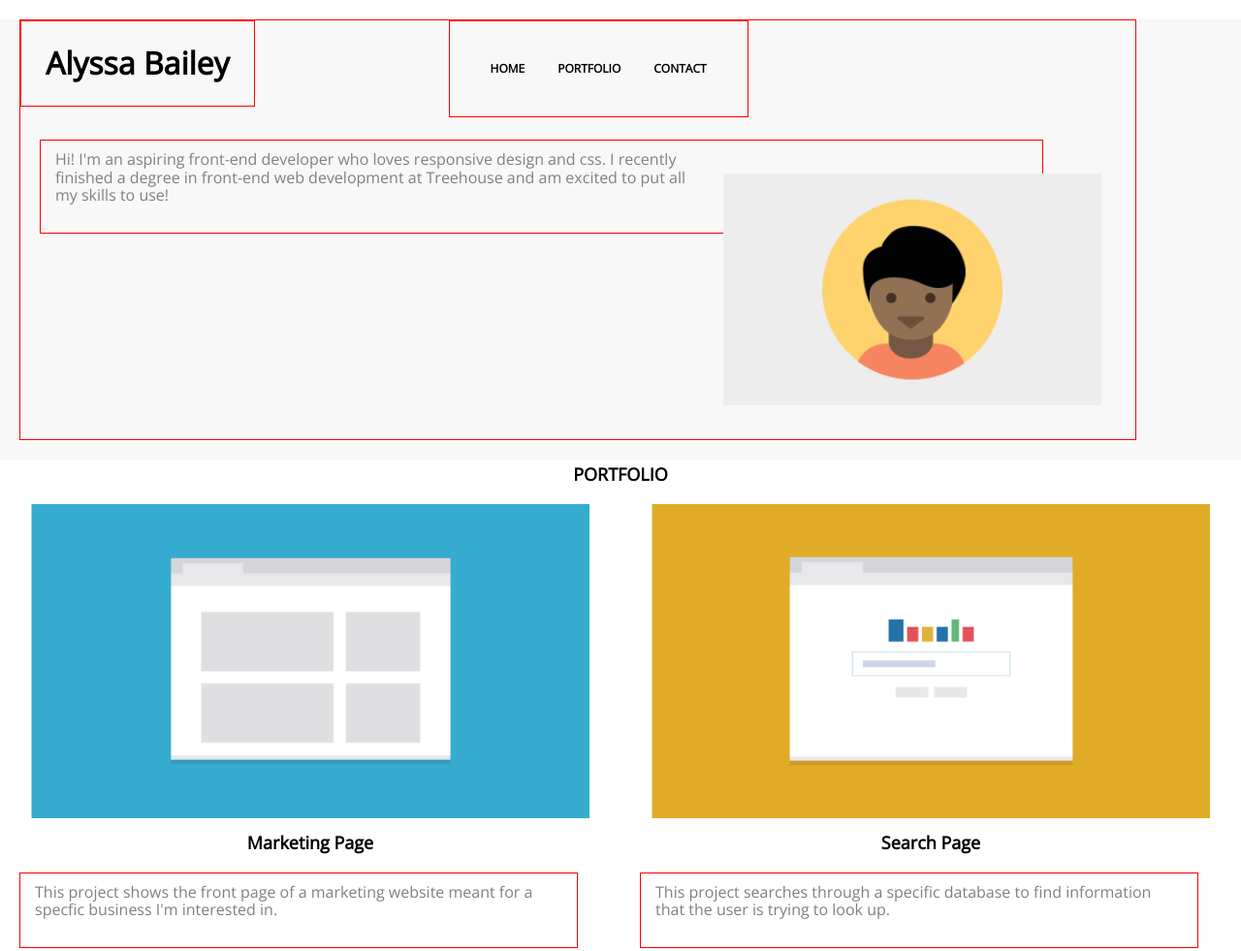
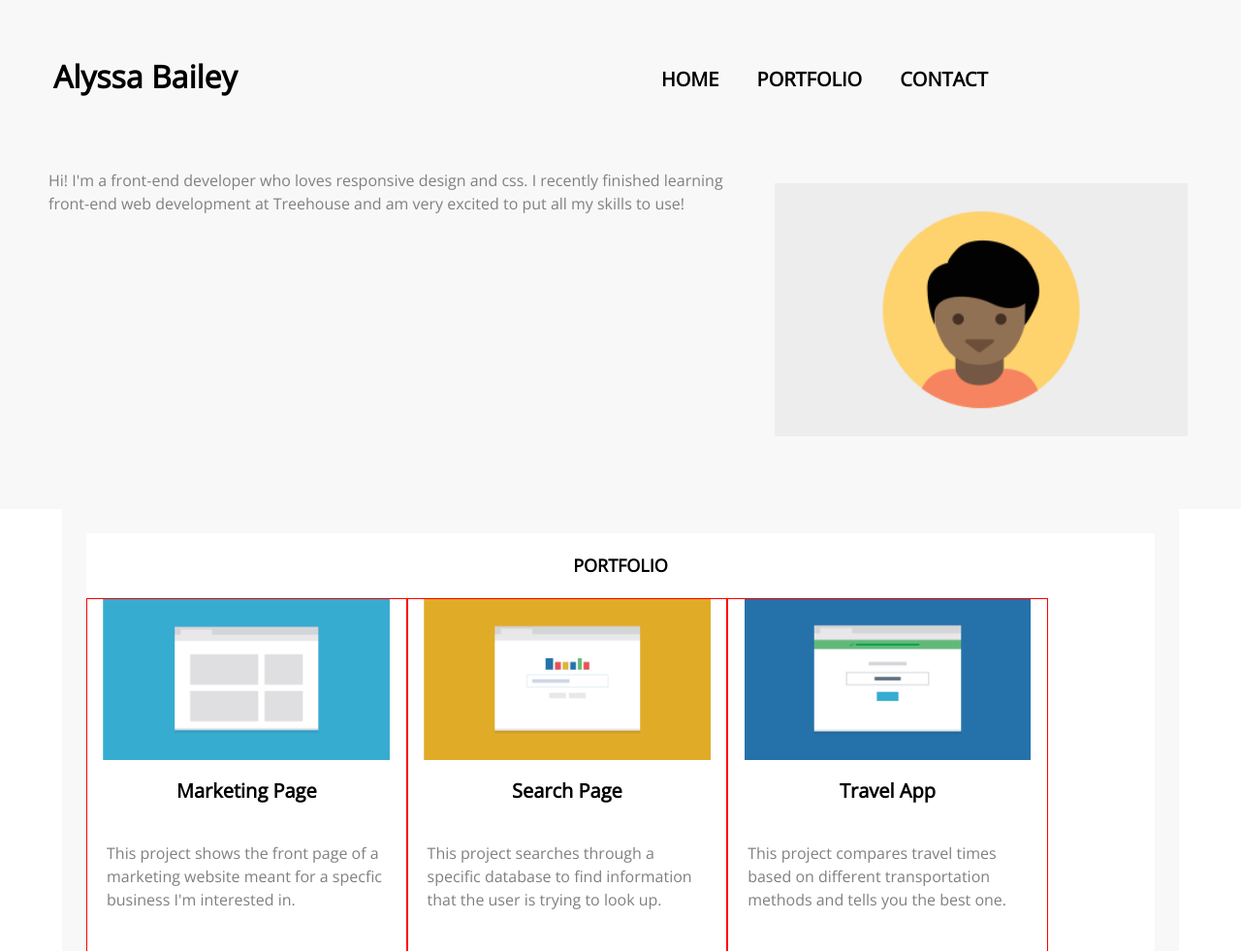
Before and after one commit to alyssalbailey/mobile-first, a plain HTML site: page index.html in a window 1280 px wide. Shown: the top 981 px of the page at 97% size. Drawn offline with nearby package versions, Linux system fonts and the light colour scheme.

Commit message:
3 Column Layout

```diff
--- a/css/styles.css
+++ b/css/styles.css
@@ -4,14 +4,20 @@
     box-sizing: border-box;
 }
 
-html, body {
+html,
+body {
    height: 100%;
    margin: 0;
    font-family: 'Open Sans', sans-serif;
+   line-height: 1.5;
    color: black;
    background-color: #ffffff;
 }
 
+.debug {
+    border: solid red 1px;
+
+}
 ul {
     list-style: none;
     padding-left: 0;
@@ -74,12 +80,13 @@ nav a {
 
 .contact {
     background-color: #F8F8F8;
-    padding-top: 10px;
-    width: 100%
+    padding-top:10px;
+    width: 100%;
 }
 
 .contact p {
     margin: 0px;
+    padding: 5px;
 }
 
 footer {
@@ -105,6 +112,8 @@ footer nav ul {
 
 .footer-nav {
     overflow: auto;
+    display: inline;
+    float: right;
 }
 
 .clearfix::after {
@@ -117,8 +126,10 @@ footer nav ul {
 
 @media (min-width: 320px) {
 
-    .portfolio-block, .portfolio-content {
+    .portfolio-block,
+    .portfolio-content {
         text-align: center;
+        max-width: 100%;
 
     }
 
@@ -143,6 +154,11 @@ footer nav ul {
         padding-right: 25px;
     }
 
+    .footer-nav {
+        overflow: auto;
+        display: inline;
+        float: right;
+    }
     .top {
         background-color: #F8F8F8;
         text-transform: uppercase;
@@ -163,12 +179,22 @@ footer nav ul {
 
 @media (min-width: 768px) {
 
+    h1 {
+        float: center;
+        padding: 25px 15 0 15;
+        margin: 5px;
+    }
+
     nav ul {
-        margin-left: 200px;
+        float: center;
+        overflow: auto;
+        margin: 0px;
     }
 
     nav ul li {
-        float: left;
+        float: center;
+        padding: 5px 0;
+        display: inline-block;
     }
 
     nav a {
@@ -180,35 +206,34 @@ footer nav ul {
         margin: 5px;
     }
 
-    .portfolio-block {
+    .portfolio-block p {
         text-align: left;
+        margin: 10px;
     }
 
     .student-portrait {
-        width: 45%;
+        width: 40%;
         float: right;
-        padding: 15px;
+        display: inline-block;
+        padding: 20px;
+        margin-bottom: 20px;
 
     }
 
-    .column-one {
+    .column-one,
+    .column-two {
         float:left;
-        width: 50%;
-
-    }
-
-    .column-two {
-        float: right;
         width: 50%;
     }
 
-    h2 {
-        font-size: 18px;
+    .portfolio-example {
+        min-height: 400px;
+        border: 1px red solid;
     }
 
-    p {
-        margin-right: 10px;
-        margin-left: 10px;
+    .portfolio-content {
+        width: 90%;
+        margin: 0 auto;
     }
 
     .top {
@@ -216,7 +241,6 @@ footer nav ul {
     }
 
     .full {
-        border: 1px red solid;
         display: block;
         float: left;
         margin-top: 8px;
@@ -231,40 +255,30 @@ footer nav ul {
 @media (min-width: 1024px) {
 
 h1 {
-    text-align: left;
     float: left;
+    padding: 35px;
+}
+
+nav ul {
+    display: inline-block;
+    font-size: 20px;
     padding: 25px;
-    display: inline-block;
-    border: solid 1px red;
+    margin-top: 0px;
+    margin-bottom: 0px;
+    float: right;
+    width: 50%;
+
 }
 
 .student-portrait {
     width: 40%;
     float: right;
     padding: 35px;
-
 }
 
-.portfolio-block,
-p                {
+.portfolio-block, p {
     text-align: left;
-    margin: 20px;
-    width: 90%;
-    border: solid 1px red;
-    display: block;
-}
-
-nav ul {
-    content: "";
-    display: table;
-    clear: both;
-    border: solid 1px red;
-    display: inline-block;
-    font-size: 12px;
-    padding: 25px;
-    margin-top: 0px;
-    margin-bottom: 0px;
-
+    padding: 20px;
 }
 
 nav a {
@@ -277,12 +291,22 @@ nav a {
     font-style: bold;
 }
 
-body {
-    background-color: #F8F8F8;
+.portfolio-content {
+    background-color: white;
+    border: 25px solid #F8F8F8;
+
 }
 
-.portfolio-content {
-    background-color: white;
+.portfolio-example{
+    width: 30%;
 }
 
+.contact p {
+    text-align: center;
 }
+
+.column-one,
+.column-two {
+    float: left;
+}
+}
--- a/index.html
+++ b/index.html
@@ -21,7 +21,7 @@
         </nav>
     <header id="top">
             <img src="images/responsive-layout-profile.png" alt="Student Icon" class="student-portrait">
-        <p>Hi! I'm an aspiring front-end developer who loves responsive design and css. I recently finished a degree in front-end web development at Treehouse and am excited to put all my skills to use!</p>
+        <p>Hi! I'm a front-end developer who loves responsive design and css. I recently finished learning front-end web development at Treehouse and am very excited to put all my skills to use!</p>
     </header>
         </div>
     <div class="portfolio-content clearfix">
@@ -43,7 +43,6 @@
                     <h2>Travel App</h2>
                     <p>This project compares travel times based on different transportation methods and tells you the best one.</p>
                 </div>
-
                 <div class="portfolio-example column-two">
                     <img src="images/portfolio-4.png" alt="Map with location pin" class="images">
                     <h2>Map of Favorite Spots</h2>
```
Lines whose indentation alone changed are shown as unchanged.
